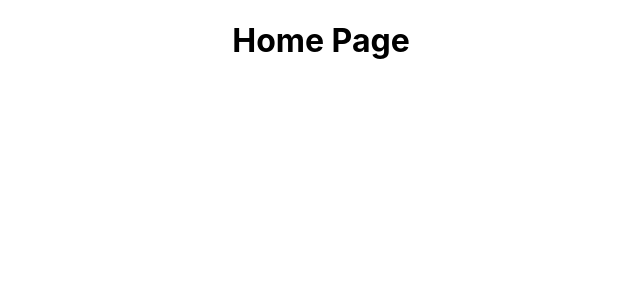
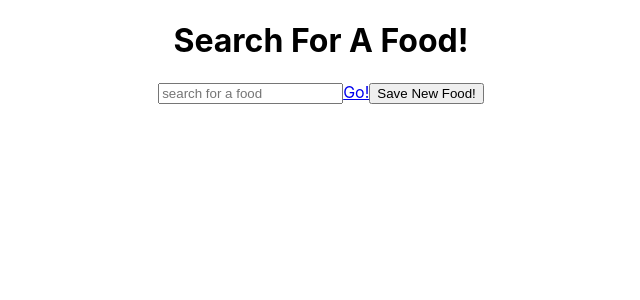
Before and after one commit to kirandash/modern-react, a React (Create React App) app in the folder 22_router_patterns/router-patterns/: page / in a window 1280 px wide. Shown: the top 300 px of the page, without its empty margins (319-959 px from the left). Built offline with nearby package versions, Linux system fonts and the light colour scheme.

Commit message:
22.4 Writing a simple search form

```diff
--- a/22_router_patterns/router-patterns/src/App.js
+++ b/22_router_patterns/router-patterns/src/App.js
@@ -4,6 +4,7 @@
 
 import './App.css';
 import Meal from './Meal';
+import FoodSearch from './FoodSearch';
 
 function App() {
   return (
@@ -15,7 +16,7 @@
         {/* <Route exact path='/food/:name' render={routeProps => <Food {...routeProps} />} /> */}
         {/* <Route exact path='/food/:name' component={Food} /> */}
         {/* use render if additional props are to be sent with routeProps */}
-        <Route exact path="/" render={() => <h1>Home Page</h1>} />
+        <Route exact path="/" render={() => <FoodSearch />} />
         <Route
           exact
           path='/food/:name'
--- /dev/null
+++ b/22_router_patterns/router-patterns/src/FoodSearch.js
@@ -0,0 +1,36 @@
+import React, { Component } from "react";
+import { Link } from "react-router-dom";
+
+class FoodSearch extends Component {
+  constructor(props) {
+    super(props);
+    this.state = { query: "" };
+    this.handleChange = this.handleChange.bind(this);
+    this.handleClick = this.handleClick.bind(this);
+  }
+  handleChange(evt) {
+    this.setState({ query: evt.target.value });
+  }
+  handleClick() {
+    //Do something
+    alert("SAVED YOUR FOOD TO DB!");
+    //redirect somewhere else
+    this.props.history.push(`/food/${this.state.query}`);
+  }
+  render() {
+    return (
+      <div>
+        <h1>Search For A Food!</h1>
+        <input
+          type='text'
+          placeholder='search for a food'
+          value={this.state.query}
+          onChange={this.handleChange}
+        />
+        <Link to={`/food/${this.state.query}`}>Go!</Link>
+        <button onClick={this.handleClick}>Save New Food!</button>
+      </div>
+    );
+  }
+}
+export default FoodSearch;
```
Also changed, not shown: 1 other file (tests, documents, lock files or other folders).
